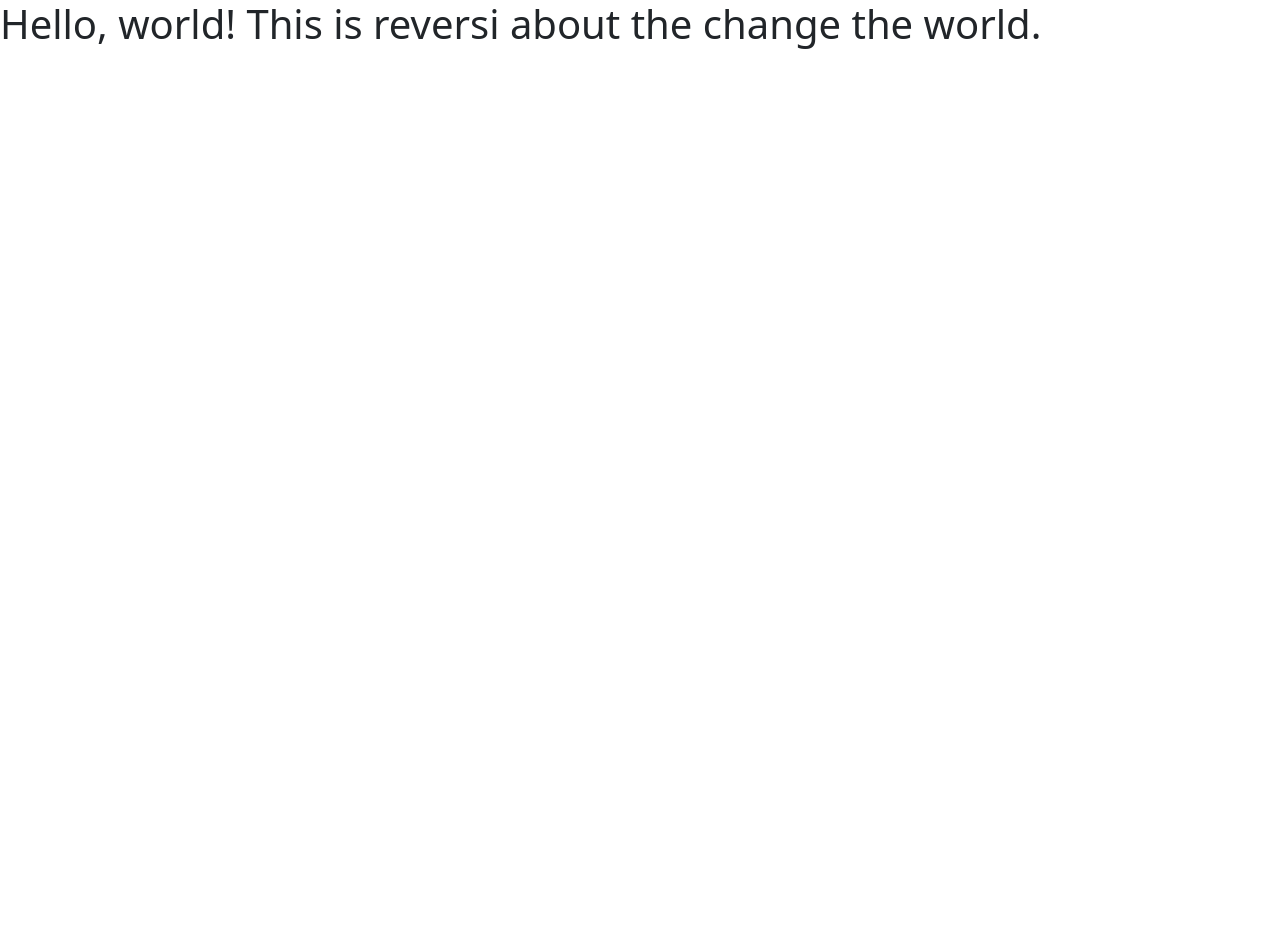
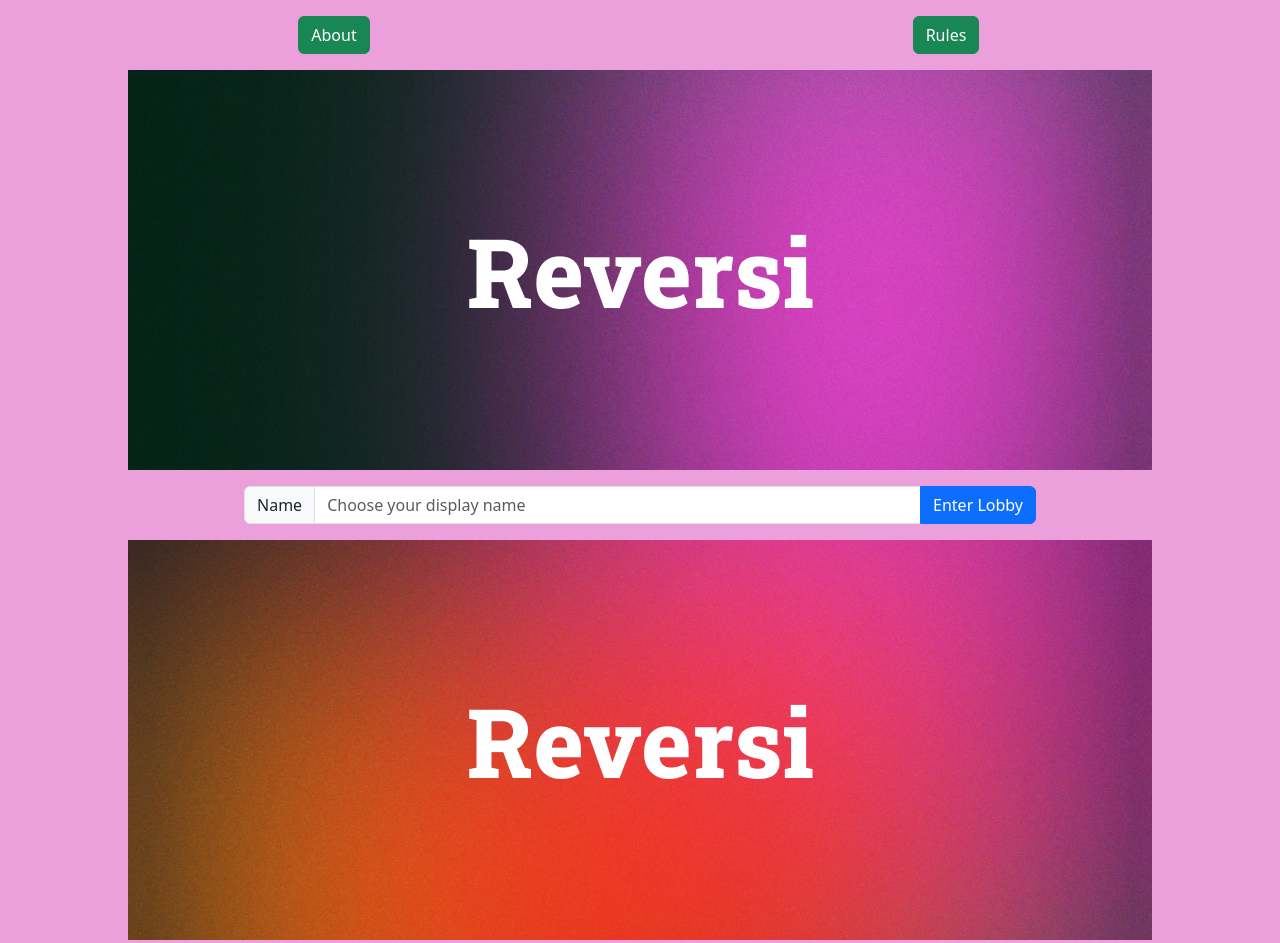
Before and after one commit to raponiUCI/reversi-raponi, a website: page public/index.html in a window 1280 px wide. Before the commit the page ends 800 px from the top, so only its background shows below. Drawn offline with nearby package versions, Linux system fonts and the light colour scheme.

Commit message:
Creating the entrance pages

```diff
--- a/public/index.html
+++ b/public/index.html
@@ -1,13 +1,63 @@
 <!doctype html>
+
 <html lang="en">
+
 <head>
   <meta charset="utf-8">
   <meta name="viewport" content="width=device-width, initial-scale=1">
-    <title>Bootstrap demo</title>
-    <link href="https://cdn.jsdelivr.net/npm/bootstrap@5.3.0-alpha3/dist/css/bootstrap.min.css" rel="stylesheet" integrity="sha384-KK94CHFLLe+nY2dmCWGMq91rCGa5gtU4mk92HdvYe+M/SXH301p5ILy+dN9+nJOZ" crossorigin="anonymous">
+  <title>Reversi</title>
+  <link href="https://cdn.jsdelivr.net/npm/bootstrap@5.3.0-alpha3/dist/css/bootstrap.min.css" rel="stylesheet"
+    integrity="sha384-KK94CHFLLe+nY2dmCWGMq91rCGa5gtU4mk92HdvYe+M/SXH301p5ILy+dN9+nJOZ" crossorigin="anonymous">
+  <style>
+    body {
+      background-color: #eca0db;
+    }
+  </style>
+  <title>Reversi</title>
+
 </head>
+
 <body>
-    <h1>Hello, world! This is reversi about the change the world.</h1>
-    <script src="https://cdn.jsdelivr.net/npm/bootstrap@5.3.0-alpha3/dist/js/bootstrap.bundle.min.js" integrity="sha384-ENjdO4Dr2bkBIFxQpeoTz1HIcje39Wm4jDKdf19U8gI4ddQ3GYNS7NTKfAdVQSZe" crossorigin="anonymous"></script>
+  <div class="container-fluid">
+
+    <div class="row m-3">
+      <div class="col text-center">
+        <a class="btn btn-success text-nowrap" href="about.html">About</a>
+      </div>
+      <div class="col text-center">
+        <a class="btn btn-success text-nowrap" href="https://en.wikipedia.org/wiki/Reversi#Rules">Rules</a>
+      </div>
+    </div>
+
+    <div class="row m-3">
+      <div class="col text-center">
+        <img class="img-fluid" src="assets/images/top-splash.png" alt="Reversi Logo 1">
+      </div>
+    </div>
+
+    <div class="row align-items-center justify-content-center m-3">
+      <div class="col-8">
+        <div class="input-group">
+          <span class="input-group-text" id="displayName">Name</span>
+          <input type="text" class="form-control text-nowrap" id="nameInput" placeholder="Choose your display name"
+            aria-label="Enter your display name for use while playing reversi" aria-describedby="displayName" />
+          <button type="submit" class="btn btn-primary text-nowrap" id="lobbyButton"
+            onclick="window.location='lobby.html'">Enter Lobby</button>
+        </div>
+      </div>
+
+    </div>
+
+    <div class="row m-3">
+      <div class="col text-center">
+        <img class="img-fluid" src="assets/images/bottom-splash.png" alt="Reversi Logo 2">
+      </div>
+    </div>
+
+  </div>
+
+  <script src="https://cdn.jsdelivr.net/npm/bootstrap@5.3.0-alpha3/dist/js/bootstrap.bundle.min.js"
+    integrity="sha384-ENjdO4Dr2bkBIFxQpeoTz1HIcje39Wm4jDKdf19U8gI4ddQ3GYNS7NTKfAdVQSZe"
+    crossorigin="anonymous"></script>
 </body>
 </html>
```
Also changed, not shown: public/about.html (added, +38 -0 lines), public/lobby.html (added, +32 -0 lines), public/assets/images/bottom-splash.png (added), public/assets/images/top-splash.png (added). Lines whose indentation alone changed are shown as unchanged.
